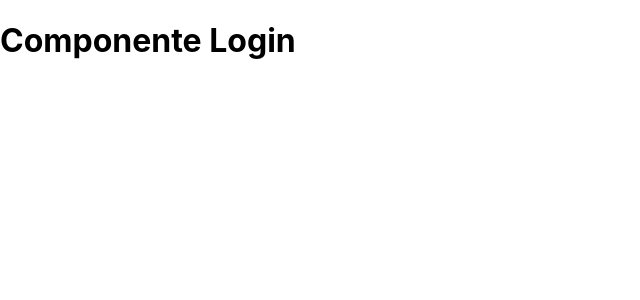
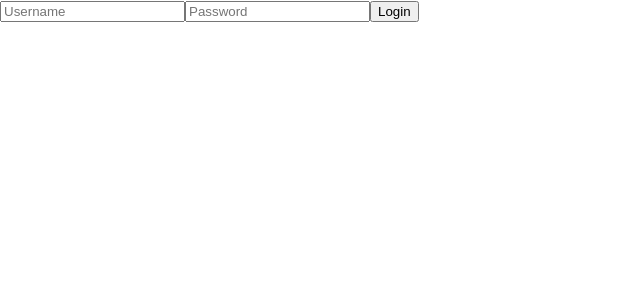
Before and after one commit to tahayk3/Muebles2024DRFReact, a React (Create React App) app in the folder frontend/: page /login in a window 1280 px wide. Shown: the top 300 px of the page, without its empty margins (0-640 px from the left). Built offline with nearby package versions, Linux system fonts and the light colour scheme.

Commit message:
iniciando sesion

```diff
--- a/frontend/src/components/Login.jsx
+++ b/frontend/src/components/Login.jsx
@@ -1,11 +1,42 @@
-import React from "react";
+import React, { useState } from "react";
+import axios from "axios";
 
-function Login(){
-    return(
-        <>
-            <h1>Componente Login</h1>
-        </>
-    );
+function Login() {
+  const [username, setUsername] = useState("");
+  const [password, setPassword] = useState("");
+
+  const handleSubmit = async (e) => {
+    e.preventDefault();
+    try {
+      const response = await axios.post("http://127.0.0.1:8000/api/token/", {
+        username,
+        password,
+      });
+      localStorage.setItem("access_token", response.data.access);
+      localStorage.setItem("refresh_token", response.data.refresh);
+      alert("Login Successful");
+    } catch (error) {
+      alert("Login Failed");
+    }
+  };
+
+  return (
+    <form onSubmit={handleSubmit}>
+      <input
+        type="text"
+        value={username}
+        onChange={(e) => setUsername(e.target.value)}
+        placeholder="Username"
+      />
+      <input
+        type="password"
+        value={password}
+        onChange={(e) => setPassword(e.target.value)}
+        placeholder="Password"
+      />
+      <button type="submit">Login</button>
+    </form>
+  );
 }
 
 export default Login;
```
